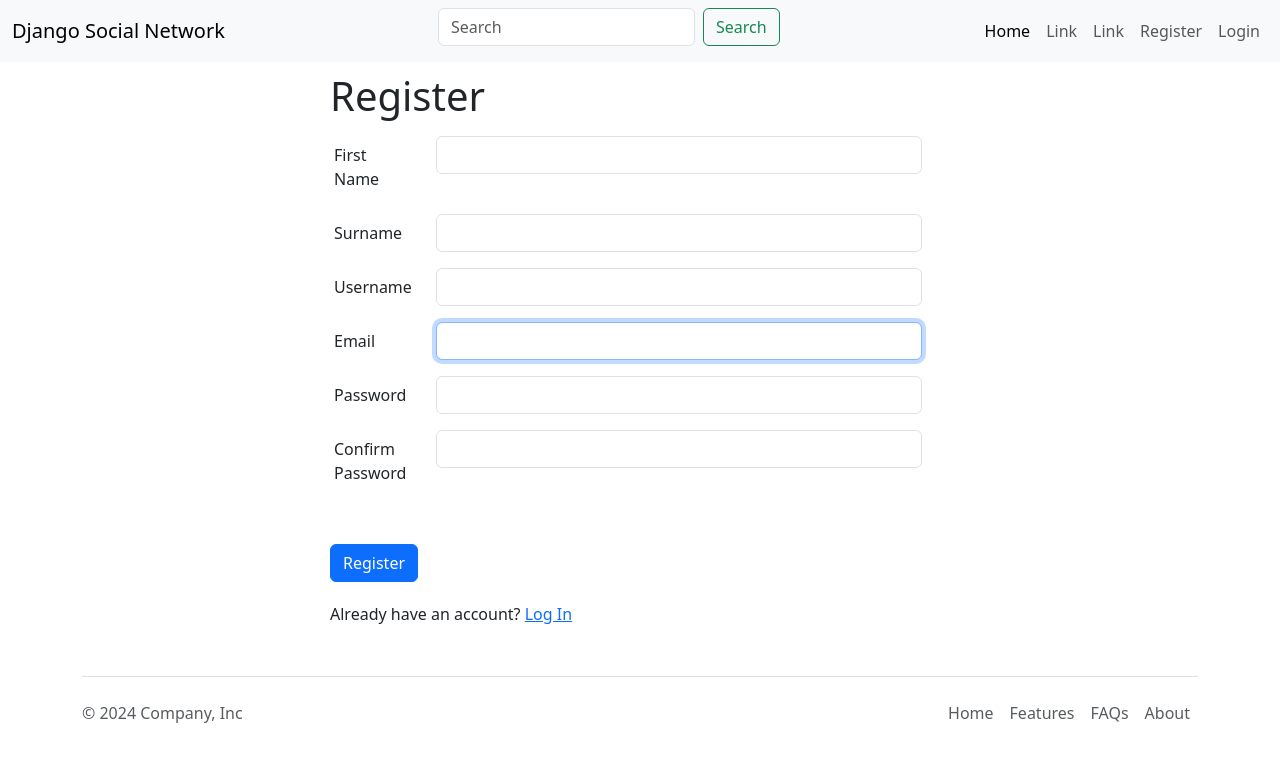
After one commit to SimonMably/Python_Social_Media, a Django app: page /acc/register/ in a window 1280 px wide. The commit adds this page. Shown: the top 762 px of the page. Run offline with Django 5.2, Linux system fonts and the light colour scheme.

Commit message:
Created user creation form. Created some basic views with working urls. Created working user registration, login and logout functionality.

```diff
--- a/accounts/forms.py
+++ b/accounts/forms.py
@@ -0,0 +1,57 @@
+from django import forms
+from django.contrib.auth.forms import UserCreationForm
+from django.forms import ModelForm
+
+from .models import User
+
+
+class CustomUserCreationForm(UserCreationForm):
+    class Meta:
+        model = User
+        fields = [
+            "first_name",
+            "surname",
+            "username",
+            "email",
+            "password1",
+            "password2",
+        ]
+
+    first_name = forms.CharField(
+        label="First Name",
+        strip=False,
+        widget=forms.TextInput(attrs={"class": "form-control"}),
+    )
+    surname = forms.CharField(
+        label="Surname",
+        strip=False,
+        widget=forms.TextInput(attrs={"class": "form-control"}),
+    )
+    username = forms.CharField(
+        label="Username",
+        strip=False,
+        widget=forms.TextInput(attrs={"class": "form-control"}),
+    )
+    email = forms.CharField(
+        label="Email",
+        strip=False,
+        widget=forms.EmailInput(attrs={"class": "form-control"}),
+    )
+    password1 = forms.CharField(
+        label="Password",
+        strip=False,
+        min_length=12,
+        widget=forms.PasswordInput(attrs={"class": "form-control"}),
+    )
+    password2 = forms.CharField(
+        label="Confirm Password",
+        strip=False,
+        min_length=12,
+        widget=forms.PasswordInput(attrs={"class": "form-control"}),
+    )
+
+
+class UserForm(ModelForm):
+    class Meta:
+        Model: User
+        fields = ["avatar", "name", "username", "email", "bio"]
--- /dev/null
+++ b/accounts/templates/accounts/register_login.html
@@ -0,0 +1,69 @@
+{% extends "base/main.html" %}
+
+{% block content %}
+<main>
+    {% if page == "register" %}
+        <h1 class="title">Register</h1>
+        <br>
+        <form method="POST" class="row g-3">
+            {% csrf_token %}
+
+            {% for field in form %}
+                <div class="row mb-3">
+                    <label for="{{ field.label }}" class="col-sm-2 col-form-label">{{ field.label }}</label>
+                    <div class="col-sm-10">
+                        {{ field }}
+                    </div>
+                </div>
+            {% endfor %}
+
+            <div class="col-12">
+                <button type="submit" class="btn btn-primary btn-login">Register</button>
+            </div>
+        </form>
+
+        <div class="">
+            <p>Already have an account? <a href="{% url 'login' %}">Log In</a></p>
+        </div>
+
+
+    {% elif page == "login" %}
+        <h1>Login</h1>
+
+        <form method="POST">
+            {% csrf_token %}
+            <div class="row mb-3">
+                <label for="inputEmail3" class="col-sm-2 col-form-label">Email</label>
+                <div class="col-sm-10">
+                    <input type="email" class="form-control" id="inputEmail3" name="email">
+                </div>
+            </div>
+            <div class="row mb-3">
+                <label for="inputPassword3" class="col-sm-2 col-form-label">Password</label>
+                <div class="col-sm-10">
+                    <input type="password" class="form-control" id="inputPassword3" name="password">
+                </div>
+            </div>
+
+            <!-- <div class="col-12">
+                <div class="form-check">
+                    <input class="form-check-input" type="checkbox" id="gridCheck">
+                    <label class="form-check-label" for="gridCheck">
+                        Stay logged in
+                    </label>
+                </div>
+            </div> -->
+
+            <button class="btn btn-primary btn-login" type="submit">Sign in</button>
+        </form>
+
+        <div class="">
+            <p>
+                Haven't Registered yet?
+                <a href="{% url 'register' %}">Register</a>
+            </p>
+        </div>
+    {% endif %}
+</main>
+
+{% endblock content %}
--- a/accounts/urls.py
+++ b/accounts/urls.py
@@ -1,3 +1,10 @@
 from django.urls import path
 
-urlpatterns = []
+from . import views
+
+urlpatterns = [
+    path("login/", views.login_page, name="login"),
+    path("logout/", views.logout_user, name="logout"),
+    path("register/", views.register_page, name="register"),
+    path("feed/", views.user_feed, name="user-feed"),
+]
--- a/accounts/views.py
+++ b/accounts/views.py
@@ -1,3 +1,72 @@
-from django.shortcuts import render
+from django.contrib import messages
+from django.contrib.auth import authenticate, login, logout
+from django.contrib.auth.decorators import login_required
+from django.db.models import Q
+from django.shortcuts import redirect, render
 
-# Create your views here.
+from .forms import CustomUserCreationForm
+from .models import User
+
+
+def login_page(request):
+    # TODO: Does not seem to work, compare with login function in study_buddy project
+    page = "login"
+
+    if request.user.is_authenticated:
+        return redirect("user-feed")
+
+    if request.method == "POST":
+        email = request.POST.get("email").lower()
+        password = request.POST.get("password")
+
+        print(email, password)
+
+        try:
+            user = User.objects.get(email=email)
+        except User.DoesNotExist:
+            messages.error(request, "User does not exist")
+
+        user = authenticate(request, email=email, password=password)
+        print(user)
+
+        if user is not None:
+            login(request, user)
+            print(user)
+            return redirect("user-feed")
+        else:
+            messages.error(request, "Username or password is wrong. Try again.")
+
+    context = {"page": page}
+    return render(request, "accounts/register_login.html", context)
+
+
+def logout_user(request):
+    # TODO: Test
+    logout(request)
+    return redirect("initial-home")
+
+
+def register_page(request):
+    page = "register"
+
+    form = CustomUserCreationForm()
+
+    if request.method == "POST":
+        form = CustomUserCreationForm(request.POST)
+        if form.is_valid():
+            user = form.save(commit=False)
+            user.username = user.username.lower()
+            user.save()
+            login(request, user)
+            return redirect("user-feed")
+        else:
+            messages.error(request, "An error occurred during registration.")
+
+    context = {"page": page, "form": form}
+    return render(request, "accounts/register_login.html", context)
+
+
+def user_feed(request):
+
+    context = {}
+    return render(request, "accounts/user_feed.html", context)
--- a/base/static/base/styles/main.css
+++ b/base/static/base/styles/main.css
@@ -0,0 +1,15 @@
+
+
+
+
+
+main {
+    margin: auto;
+    width: 50%;
+    padding: 10px;
+}
+
+
+.btn-login {
+    margin: 20px 0px;
+}
--- a/base/templates/base/main.html
+++ b/base/templates/base/main.html
@@ -11,7 +11,7 @@
         integrity="sha384-QWTKZyjpPEjISv5WaRU9OFeRpok6YctnYmDr5pNlyT2bRjXh0JMhjY6hW+ALEwIH" crossorigin="anonymous">
 
     <!-- Project CSS -->
-    <link rel="stylesheet" href="{% static 'styles/main.css' %}">
+    <link rel="stylesheet" href="{% static 'base/styles/main.css' %}">
 </head>
 
 <title>Django Social Media</title>
--- a/base/templates/base/navbar.html
+++ b/base/templates/base/navbar.html
@@ -4,7 +4,11 @@
     <div class="container-fluid d-flex justify-content-between">
         <!-- TODO: if not logged in, go to homepage. -->
         <!-- TODO: if logged in, go to active user feed -->
-        <a class="navbar-brand" href="#">Django Social Network</a>
+        {% if user.is_authenticated %}
+            <a class="navbar-brand" href="{% url 'user-feed' %}">Django Social Network</a>
+        {% else %}
+            <a class="navbar-brand" href="{% url 'initial-home' %}">Django Social Network</a>
+        {% endif %}
         <button class="navbar-toggler" type="button" data-bs-toggle="collapse" data-bs-target="#navbarSupportedContent"
             aria-controls="navbarSupportedContent" aria-expanded="false" aria-label="Toggle navigation">
             <span class="navbar-toggler-icon"></span>
@@ -21,11 +25,19 @@
                 <li class="nav-item">
                     <!-- TODO: if not logged in, go to homepage. -->
                     <!-- TODO: if logged in, go to active user feed -->
-                    <a class="nav-link active" aria-current="page" href="#">Home</a>
+                    {% if user.is_authenticated %}
+                        <a class="nav-link active" aria-current="page" href="{% url 'user-feed' %}">Home</a>
+                    {% else %}
+                        <a class="nav-link active" aria-current="page" href="{% url 'initial-home' %}">Home</a>
+                    {% endif %}
                 </li>
                 <li class="nav-item">
                     <a class="nav-link" href="#">Link</a>
                 </li>
+                <li class="nav-item">
+                    <a class="nav-link" href="#">Link</a>
+                </li>
+                {% if user.is_authenticated %}
                     <!-- TODO: if not logged in, show 'register' and 'login' links. -->
                     <!-- TODO: if logged in, show avatar/dropdown menu -->
                     <li class="nav-item dropdown">
@@ -34,19 +46,23 @@
                             aria-expanded="false">
                             Avatar
                         </a>
-                    <ul class="dropdown-menu">
+                        <ul class="dropdown-menu dropdown-menu-end dropdown-menu-start">
                             <li><a class="dropdown-item" href="#">Action</a></li>
                             <li><a class="dropdown-item" href="#">Another action</a></li>
                             <li>
                                 <hr class="dropdown-divider">
                             </li>
-                        <li><a class="dropdown-item" href="#">Something else here</a></li>
+                            <li><a class="dropdown-item" href="{% url 'logout' %}">Logout</a></li>
                         </ul>
                     </li>
-                <!-- TODO: Get rid of this nav item if not needed or switch with drop down menu if can be used for another purpose -->
+                {% else %}
                     <li class="nav-item">
-                    <a class="nav-link disabled" aria-disabled="true">Disabled</a>
+                        <a class="nav-link" href="{% url 'register' %}">Register</a>
                     </li>
+                    <li class="nav-item">
+                        <a class="nav-link" href="{% url 'login' %}">Login</a>
+                    </li>
+                {% endif %}
             </ul>
         </div>
 
--- a/python_social_media/settings.py
+++ b/python_social_media/settings.py
@@ -37,6 +37,7 @@ INSTALLED_APPS = [
     "django.contrib.sessions",
     "django.contrib.messages",
     "django.contrib.staticfiles",
+    "base.apps.BaseConfig",
     "accounts.apps.AccountsConfig",
 ]
 
--- a/python_social_media/urls.py
+++ b/python_social_media/urls.py
@@ -23,7 +23,7 @@ from django.urls import include, path
 urlpatterns = [
     path("admin/", admin.site.urls),
     path("", include("base.urls")),
-    path("/acc/", include("accounts.urls")),
+    path("acc/", include("accounts.urls")),
 ]
 
 urlpatterns += static(settings.MEDIA_URL, document_root=settings.MEDIA_ROOT)
--- a/requirements.txt
+++ b/requirements.txt
@@ -1,6 +1,6 @@
 asgiref==3.7.2
 Django==5.0.3
-pi==0.1.2
 pillow==10.2.0
+python-dotenv==1.0.1
 sqlparse==0.4.4
 tzdata==2024.1
```
Also changed, not shown: accounts/templates/accounts/user_feed.html (added, +9 -0 lines), db.sqlite3. Lines whose indentation alone changed are shown as unchanged.
